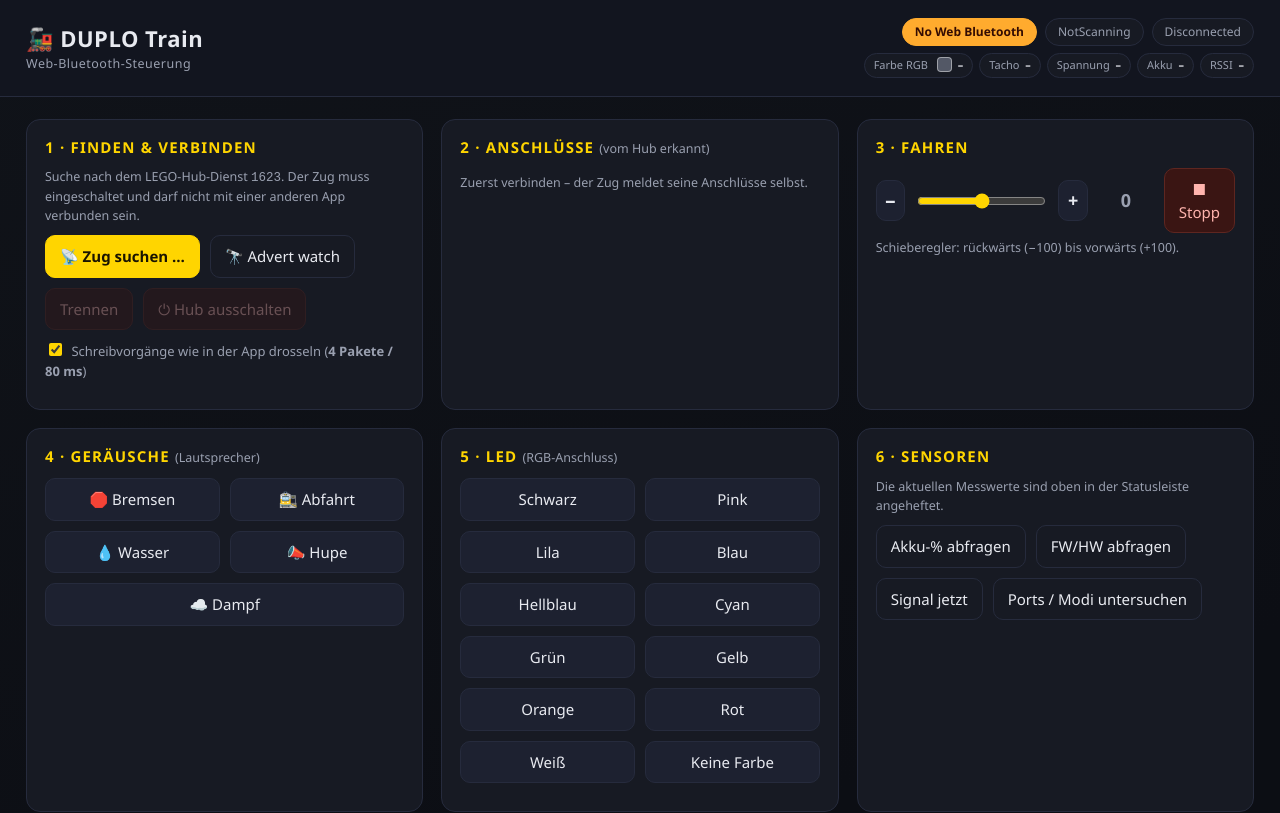
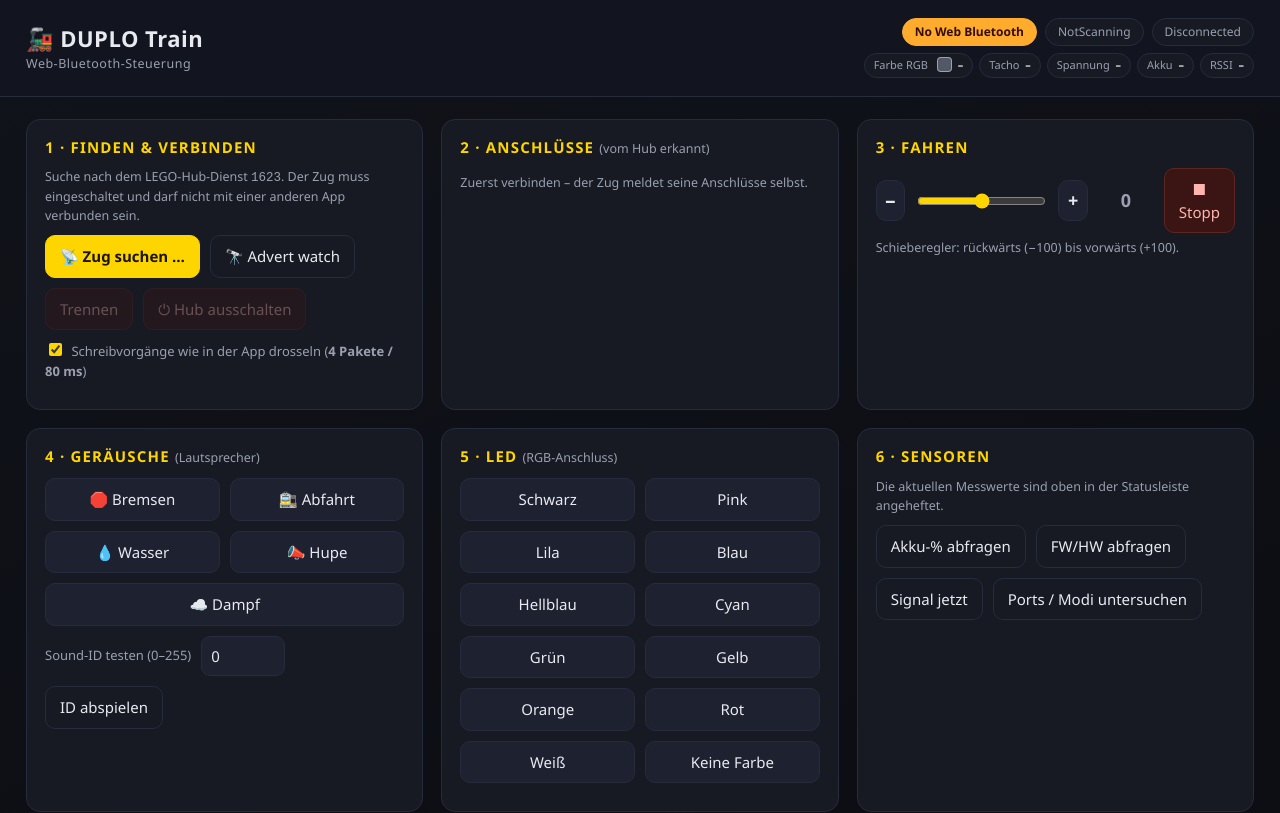
Before and after one commit to wotzlaff/duplo-train, a React (Vite) app in the folder webapp/: page / in a window 1280 px wide. Shown: the top 813 px of the page. Built offline with nearby package versions, Linux system fonts and the light colour scheme.

Commit message:
Add arbitrary sound ID test control

```diff
--- a/webapp/app.js
+++ b/webapp/app.js
@@ -857,6 +857,16 @@ function mountedControls() {
       playSoundReliable(parseInt(b.dataset.sound, 10));
     };
   });
+  $('btn-testsound').onclick = () => {
+    const id = Number($('sound-id').value);
+    if (!Number.isInteger(id) || id < 0 || id > 255) {
+      log('Sound-ID muss eine ganze Zahl von 0 bis 255 sein', 'warn');
+      return;
+    }
+    if (!connectedGuard()) return;
+    log(`testing unlisted sound ID ${id}`, 'info');
+    playSoundReliable(id);
+  };
 
   /* LED colours — LWP3 palette */
   const wrap = $('ledcolors');
--- a/webapp/src/main.jsx
+++ b/webapp/src/main.jsx
@@ -9,7 +9,7 @@ const screen = `
 <section class="card" id="card-connect"><h2>1 · Finden & verbinden</h2><p class="hint">Suche nach dem LEGO-Hub-Dienst <code>1623</code>. Der Zug muss eingeschaltet und darf nicht mit einer anderen App verbunden sein.</p><div class="row"><button id="btn-choose" class="primary">📡 Zug suchen …</button><button id="btn-advscan" class="ghost" title="Experimentelle Chrome-Funktion">🔭 Advert watch</button><button id="btn-disconnect" class="danger" disabled>Trennen</button><button id="btn-poweroff" class="danger" disabled>⏻ Hub ausschalten</button></div><div class="row"><label class="chk"><input type="checkbox" id="chk-throttle" checked /> Schreibvorgänge wie in der App drosseln (<b>4 Pakete / 80 ms</b>)</label></div><div id="device-info" class="hidden"><h3>Gerät</h3><table><tbody><tr><td>ID</td><td id="di-id">–</td></tr><tr><td>Name</td><td id="di-name">–</td></tr><tr><td>Hub-Typ</td><td id="di-hubtype">–</td></tr><tr><td>Werbung (LEGO 6 B)</td><td id="di-mfr">–</td></tr><tr><td>Akku</td><td id="di-battery">–</td></tr><tr><td>Taste</td><td id="di-button">–</td></tr><tr><td>FW / HW</td><td id="di-versions">–</td></tr></tbody></table></div></section>
 <section class="card" id="card-ports"><h2>2 · Anschlüsse <small>(vom Hub erkannt)</small></h2><div class="grid" id="ports-grid"><p class="hint">Zuerst verbinden – der Zug meldet seine Anschlüsse selbst.</p></div></section>
 <section class="card"><h2>3 · Fahren</h2><div class="drive"><button class="stepper" id="btn-slowdown" aria-label="Langsamer">−</button><input type="range" id="speed" min="-100" max="100" value="0" step="10" aria-label="Zuggeschwindigkeit" /><button class="stepper" id="btn-speedup" aria-label="Schneller">+</button><span id="speed-readout" class="readout">0</span><button id="btn-stop" class="danger">■ Stopp</button></div><p class="hint">Schieberegler: rückwärts (−100) bis vorwärts (+100).</p></section>
-<section class="card"><h2>4 · Geräusche <small>(Lautsprecher)</small></h2><div class="row wrap" id="sounds"><button data-sound="3">🛑 Bremsen</button><button data-sound="5">🚉 Abfahrt</button><button data-sound="7">💧 Wasser</button><button data-sound="9">📣 Hupe</button><button data-sound="10">☁️ Dampf</button></div></section>
+<section class="card"><h2>4 · Geräusche <small>(Lautsprecher)</small></h2><div class="row wrap" id="sounds"><button data-sound="3">🛑 Bremsen</button><button data-sound="5">🚉 Abfahrt</button><button data-sound="7">💧 Wasser</button><button data-sound="9">📣 Hupe</button><button data-sound="10">☁️ Dampf</button></div><div class="row"><label for="sound-id" class="chk">Sound-ID testen (0–255)</label><input id="sound-id" type="number" min="0" max="255" step="1" value="0" /><button id="btn-testsound" class="ghost">ID abspielen</button></div></section>
 <section class="card"><h2>5 · LED <small>(RGB-Anschluss)</small></h2><div class="row wrap" id="ledcolors"></div></section>
 <section class="card"><h2>6 · Sensoren</h2><p class="hint">Die aktuellen Messwerte sind oben in der Statusleiste angeheftet.</p><div class="row"><button id="btn-battery" class="ghost">Akku-% abfragen</button><button id="btn-versions" class="ghost">FW/HW abfragen</button><button id="btn-rssi" class="ghost" title="Signalstärke jetzt abfragen">Signal jetzt</button><button id="btn-probeports" class="ghost" title="Fragt Port-Modi, Namen, Einheiten und Datenformate ab">Ports / Modi untersuchen</button></div></section>
 <section class="card"><h2>Inspector <small>(Bluetooth & LWP3-Protokoll)</small></h2><div class="row"><label class="chk"><input type="checkbox" id="chk-hexlogging" /> Hex-Debug-Logs (TX/RX)</label><button id="btn-copylog" class="ghost">Logs kopieren</button><button id="btn-clearlog" class="ghost">Leeren</button></div><p id="bt-stats" class="hint">writes ok 0 · write errors 0 · hub feedback 0 · discarded 0</p><pre id="log" class="logbox"></pre></section>
--- a/webapp/style.css
+++ b/webapp/style.css
@@ -113,6 +113,7 @@ table td { padding: 3px 6px; border-bottom: 1px dashed var(--border); vertical-a
 table td:first-child { color: var(--dim); white-space: nowrap; }
 
 input[type=range] { flex: 1; accent-color: var(--accent); height: 28px; }
+input[type=number] { width: 84px; padding: 8px 9px; border: 1px solid var(--border); border-radius: 9px; background: var(--card2); color: var(--text); font: inherit; }
 .readout { min-width: 56px; text-align: center; font-size: 18px; font-weight: 700; font-variant-numeric: tabular-nums; }
 .drive { display: flex; gap: 10px; align-items: center; }
 
```
